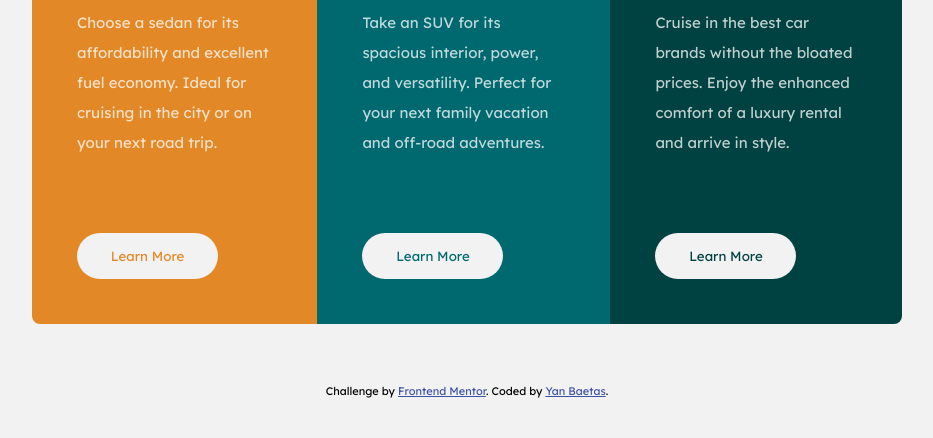
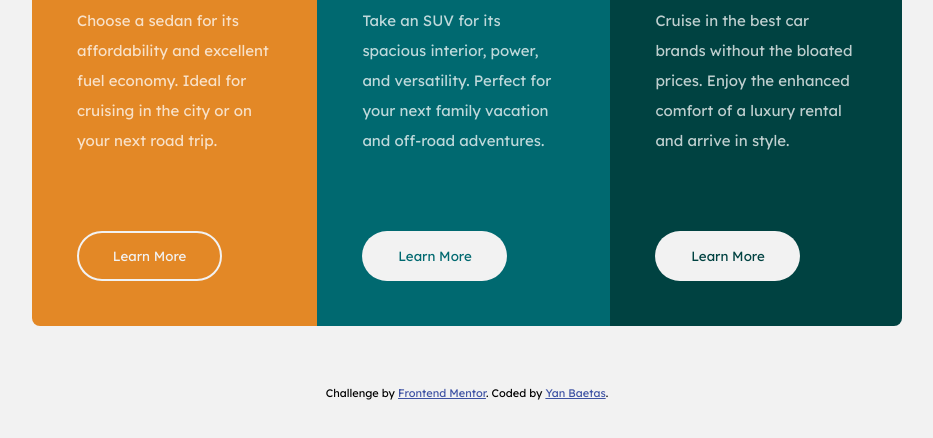
Before and after one commit to YanBaetas/3-column-preview-card-component, a plain HTML site: page index.html in a window 1280 px wide. In both pictures the pointer is over the button 320 px from the left and 580 px from the top of the page. Shown: the part 324-762 px from the top of the page, without its empty margins (173-1106 px from the left). Drawn offline with Linux system fonts and the light colour scheme.

Commit message:
Hover state for buttons

```diff
--- a/styles.css
+++ b/styles.css
@@ -70,8 +70,9 @@ body {
   font-family: "Lexend Deca", Helvetica, sans-serif;
   padding: 1rem 2.25rem;
   margin-top: 2rem;
-  border: none;
   border-radius: 5rem;
+  border: 2px solid transparent;
+  cursor: pointer;
 }
 
 .card.sedans .button {
@@ -84,6 +85,12 @@ body {
 
 .card.luxury .button {
   color: var(--very-dark-cyan);
+}
+
+.card .button:hover {
+  background: transparent;
+  color: var(--very-light-gray);
+  border: 2px solid var(--very-light-gray);
 }
 
 .attribution {
```
